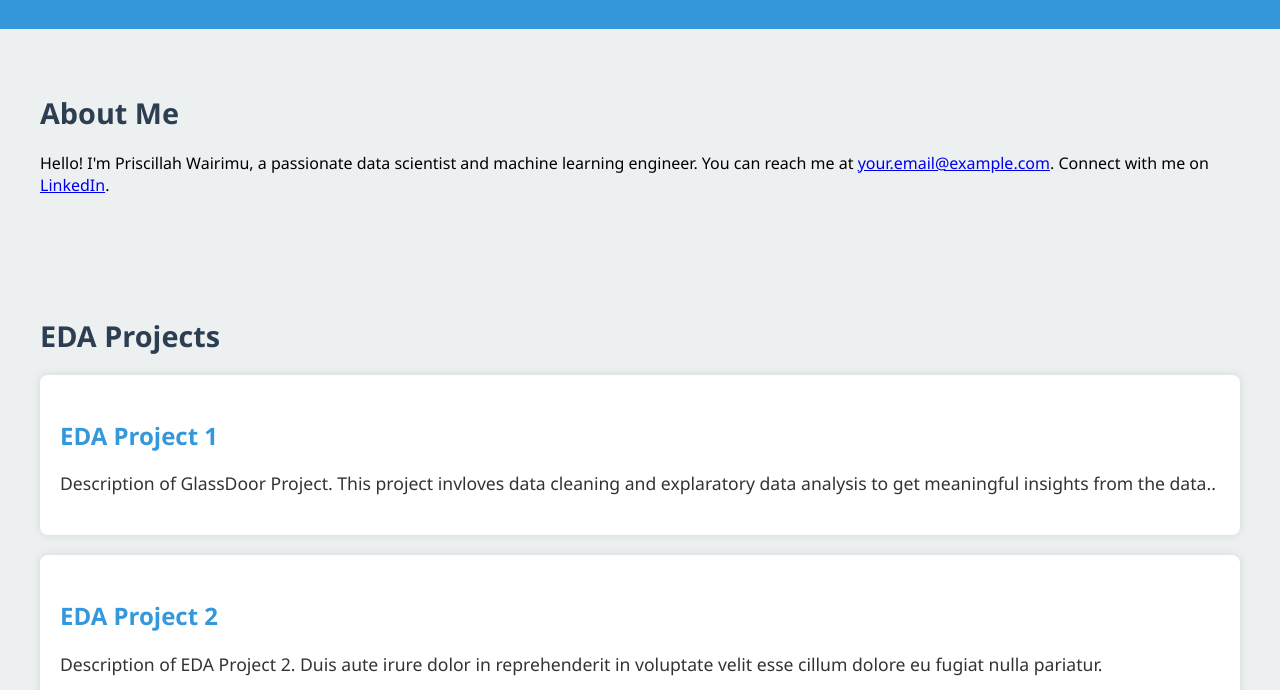
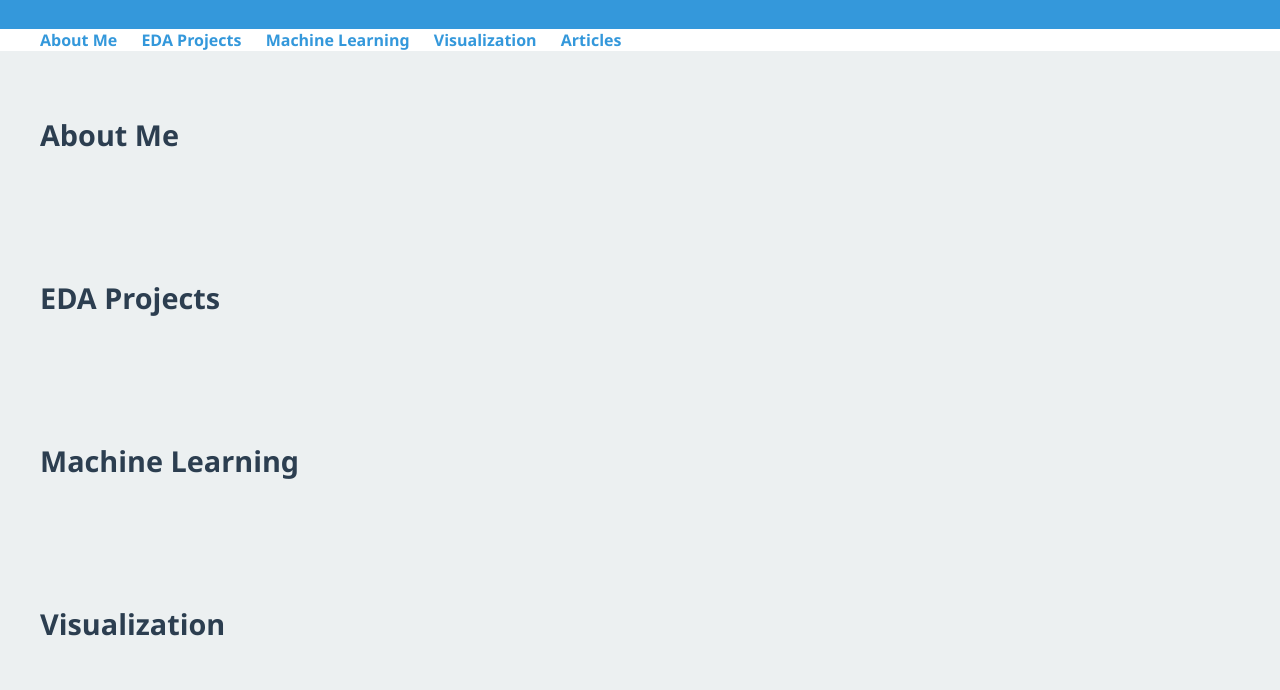
Before and after one commit to Wairimukimm/Wairimu-s-Portfolio, a plain HTML site: page index.html in a window 1280 px wide. Shown: the part 110-800 px from the top of the page. Drawn offline with Linux system fonts and the light colour scheme.

Commit message:
Update index.html

```diff
--- a/index.html
+++ b/index.html
@@ -5,6 +5,20 @@
     <meta name="viewport" content="width=device-width, initial-scale=1.0">
     <link rel="stylesheet" href="style.css">
     <title>Priscillah's Personal Website</title>
+    <style>
+        /* Additional styles for smooth scrolling */
+        body {
+            scroll-behavior: smooth;
+        }
+
+        .nav-link {
+            cursor: pointer;
+            color: #3498db;
+            text-decoration: none;
+            margin-right: 20px;
+            font-weight: bold;
+        }
+    </style>
 </head>
 <body>
     <header>
@@ -14,68 +28,69 @@
         </div>
     </header>
 
-    <section class="about-me">
+    <!-- Navigation Links -->
+    <nav>
+        <div class="container">
+            <a class="nav-link" href="#about-me">About Me</a>
+            <a class="nav-link" href="#eda-projects">EDA Projects</a>
+            <a class="nav-link" href="#machine-learning">Machine Learning</a>
+            <a class="nav-link" href="#visualization">Visualization</a>
+            <a class="nav-link" href="#articles">Articles</a>
+        </div>
+    </nav>
+
+    <section id="about-me" class="about-me">
         <div class="container">
             <h2>About Me</h2>
-            <p>
-                Hello! I'm Priscillah Wairimu, a passionate data scientist and machine learning engineer.
-                You can reach me at <a href="mailto:pwairimu046@gmail.com">your.email@example.com</a>.
-                Connect with me on <a href="https://www.linkedin.com/in/priscillah-wairimu-99b75a1b1/" target="_blank">LinkedIn</a>.
-            </p>
+            <!-- ... (rest of the About Me section) ... -->
         </div>
     </section>
 
-    <section class="eda-projects">
+    <section id="eda-projects" class="eda-projects">
         <div class="container">
             <h2>EDA Projects</h2>
-            <div class="project">
-                <h3>EDA Project 1</h3>
-                <p>Description of GlassDoor Project. This project invloves data cleaning and explaratory data analysis to get meaningful insights from the data..</p>
-            </div>
-            <div class="project">
-                <h3>EDA Project 2</h3>
-                <p>Description of EDA Project 2. Duis aute irure dolor in reprehenderit in voluptate velit esse cillum dolore eu fugiat nulla pariatur.</p>
-            </div>
+            <!-- ... (rest of the EDA Projects section) ... -->
         </div>
     </section>
 
-    <section class="machine-learning">
+    <section id="machine-learning" class="machine-learning">
         <div class="container">
             <h2>Machine Learning</h2>
-            <div class="project">
-                <h3>ML Project 1</h3>
-                <p>Description of Machine Learning Project 1. Ut enim ad minim veniam, quis nostrud exercitation ullamco laboris nisi ut aliquip ex ea commodo consequat.</p>
-            </div>
-            <!-- Add more machine learning projects as needed -->
+            <!-- ... (rest of the Machine Learning section) ... -->
         </div>
     </section>
 
-    <section class="visualization">
+    <section id="visualization" class="visualization">
         <div class="container">
             <h2>Visualization</h2>
-            <div class="project">
-                <h3>Visualization Project 1</h3>
-                <p>Description of Visualization Project 1. Lorem ipsum dolor sit amet, consectetur adipiscing elit.</p>
-            </div>
-            <!-- Add more visualization projects as needed -->
+            <!-- ... (rest of the Visualization section) ... -->
         </div>
     </section>
 
-    <section class="articles">
+    <section id="articles" class="articles">
         <div class="container">
             <h2>Articles</h2>
-            <div class="article">
-                <h3>Article 1</h3>
-                <p>Your insightful article on a relevant topic. Duis aute irure dolor in reprehenderit in voluptate velit esse cillum dolore eu fugiat nulla pariatur.</p>
-            </div>
-            <!-- Add more articles as needed -->
+            <!-- ... (rest of the Articles section) ... -->
         </div>
     </section>
 
     <footer>
         <div class="container">
-            <p>&copy; 2024 Your Personal Website</p>
+            <p>&copy; 2024 Priscillah's Personal Website</p>
         </div>
     </footer>
+
+    <!-- JavaScript for smooth scrolling -->
+    <script>
+        document.querySelectorAll('.nav-link').forEach(anchor => {
+            anchor.addEventListener('click', function (e) {
+                e.preventDefault();
+
+                document.querySelector(this.getAttribute('href')).scrollIntoView({
+                    behavior: 'smooth'
+                });
+            });
+        });
+    </script>
 </body>
 </html>
```
